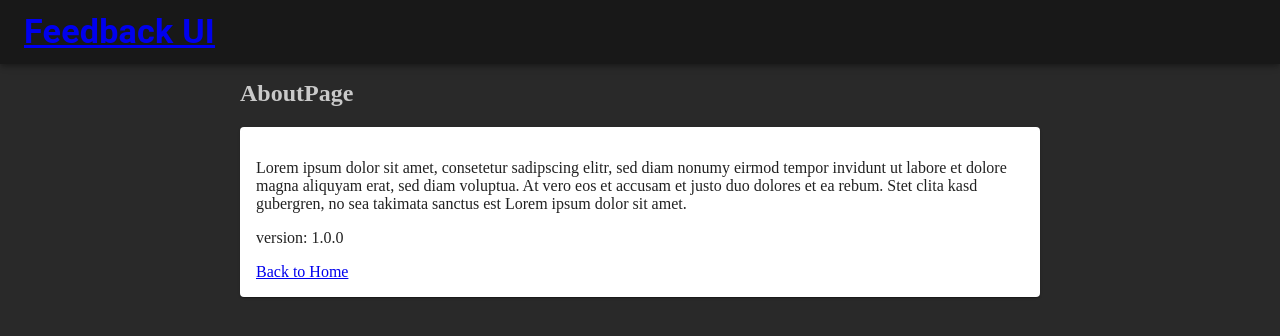
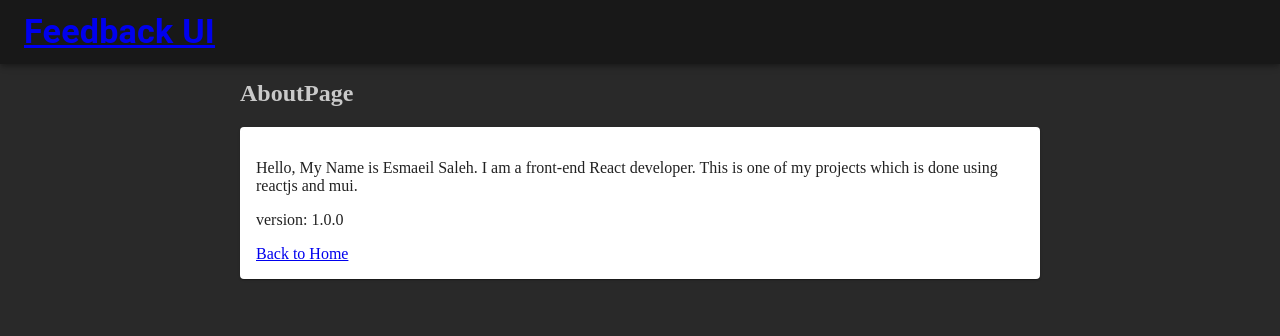
Before and after one commit to EsmaeilSaleh/Feedback-app, a React (Create React App) app: page /about in a window 1280 px wide. Shown: the top 336 px of the page. Built offline with nearby package versions, Linux system fonts and the light colour scheme.

Commit message:
modify about page

```diff
--- a/src/pages/AboutPage.jsx
+++ b/src/pages/AboutPage.jsx
@@ -10,11 +10,7 @@ const AboutPage = () => {
       <h2>AboutPage</h2>
       <Card sx={{ padding: '1em' }}>
         <p>
-          Lorem ipsum dolor sit amet, consetetur sadipscing elitr, sed diam
-          nonumy eirmod tempor invidunt ut labore et dolore magna aliquyam erat,
-          sed diam voluptua. At vero eos et accusam et justo duo dolores et ea
-          rebum. Stet clita kasd gubergren, no sea takimata sanctus est Lorem
-          ipsum dolor sit amet.
+        Hello, My Name is Esmaeil Saleh. I am a front-end React developer. This is one of my projects which is done using reactjs and mui.
         </p>
         <p> version: 1.0.0</p>
         <Link to='/'>Back to Home</Link>
```
